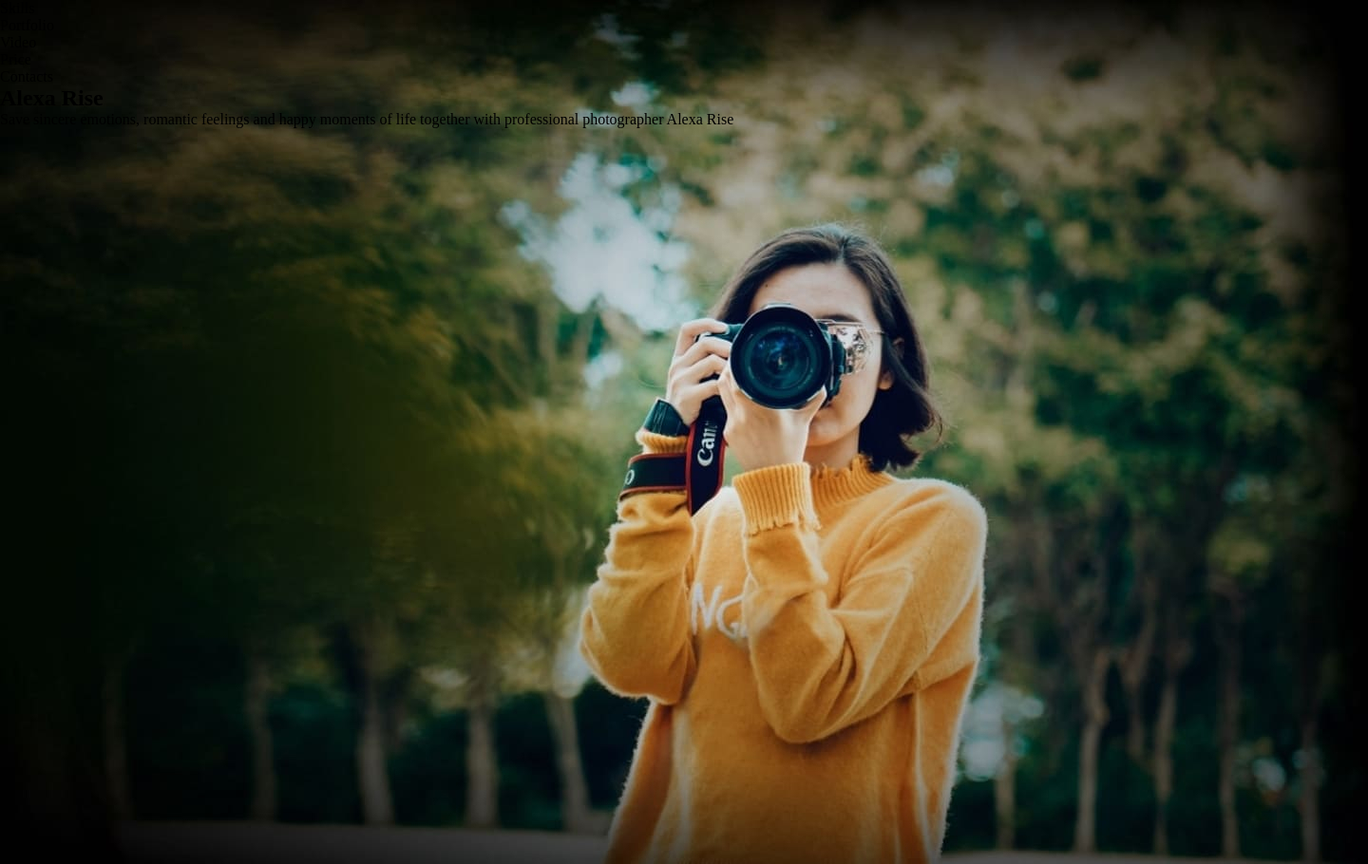
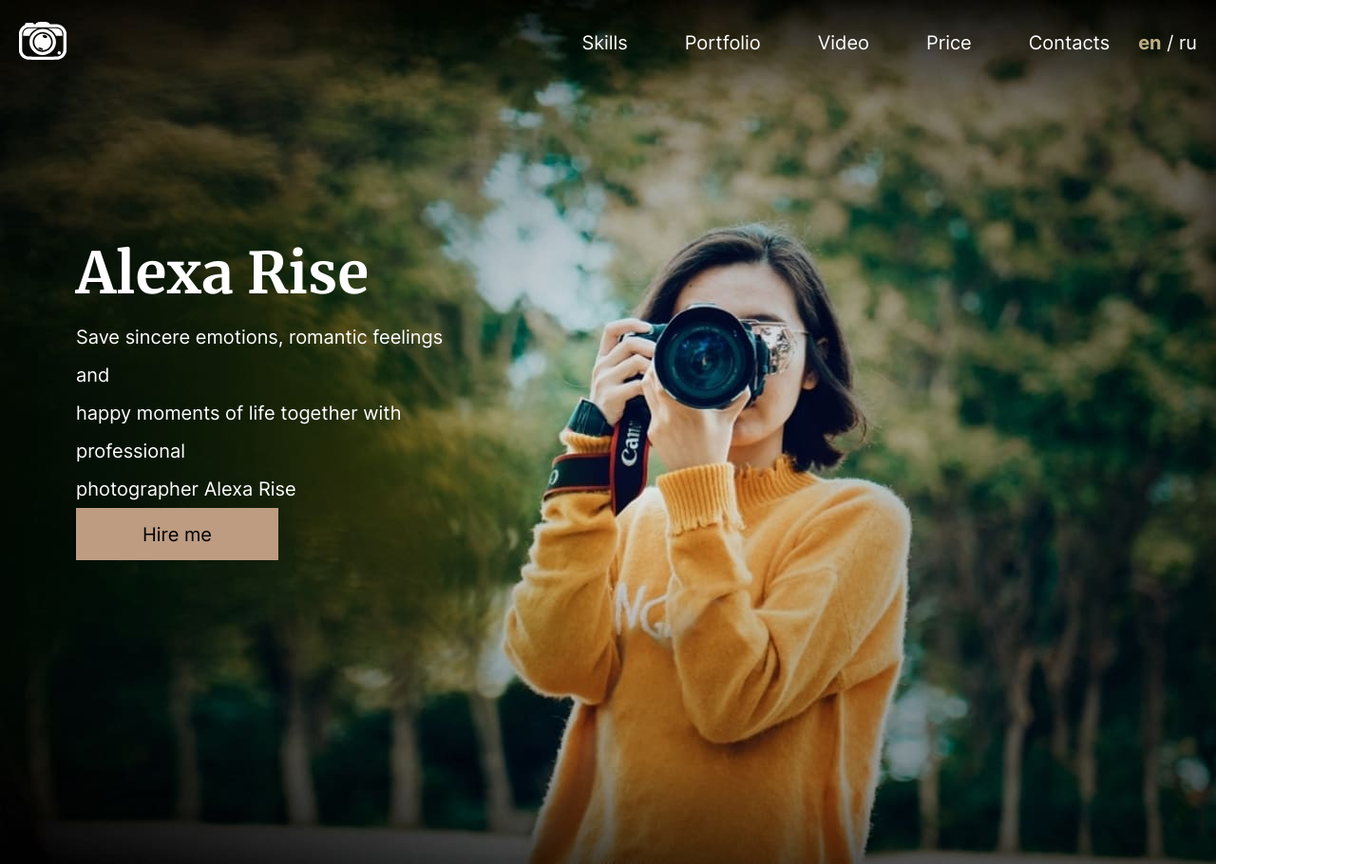
Before and after one commit to Evgeniy652/My_rs_projects, a plain HTML site: page portfolio/index.html in a window 1280 px wide. Shown: the whole page at 95% size, 1440 px wide, since content can reach past the window. Drawn offline with Linux system fonts and the light colour scheme.

Commit message:
feat:add fonts,svg,code and style nav, hero

```diff
--- a/portfolio/index.html
+++ b/portfolio/index.html
@@ -14,21 +14,23 @@
 	<div class="bg">
 	<header>
 		<div class="logo1">
+			<img src="./assets/svg/Vector.svg" alt="logo1">
 
 		</div>
 
 		<nav>
-			<ul>
-				<li><a href=""></a>Skills</li>
-				<li><a href=""></a>Portfolio</li>
-				<li><a href=""></a>Video</li>
-				<li><a href=""></a>Price</li>
-				<li><a href=""></a>Contacts</li>
+			<ul class="nav-list">
+				<li><a href="#skills">Skills</a></li>
+				<li><a href="#portfolio">Portfolio</a></li>
+				<li><a href="#video">Video</a></li>
+				<li><a href="#price">Price</a></li>
+				<li><a href="#contacts">Contacts</a></li>
 			</ul>
 
 		</nav>
 
 		<div class="switch-lng">
+			<p><span class="en">en</span> / ru</p>
 
 		</div>
 
@@ -39,32 +41,34 @@
 	<main>
 		<section class="hero">
 			<h1>Alexa Rise</h1>
-			<p>Save sincere emotions, romantic feelings and
-			   happy moments of life together with professional
+			<p>Save sincere emotions, romantic feelings and<br>
+			   happy moments of life together with professional<br>
 			   photographer Alexa Rise</p>
-			<div class="btn"></div>
+			<div class="btn">
+				<button>Hire me</button>
+			</div>
 
 
 		</section>
 	</div>
 
-		<section class="skills">
+		<section id="skills">
 
 		</section>
 
-		<section class="portfolio">
+		<section id="portfolio">
 
 		</section>
 
-		<section class="video">
+		<section id="video">
 
 		</section>
 
-		<section class="price">
+		<section id="price">
 
 		</section>
 
-		<section class="contacts">
+		<section id="contacts">
 
 		</section>
 
--- a/portfolio/style.css
+++ b/portfolio/style.css
@@ -1,20 +1,129 @@
 * {
 	box-sizing: border-box;
-	width:1440px;
+	max-width:1440px;
 	margin: 0;
 	padding: 0;
+    scroll-behavior: smooth;
+	font-family: Inter-Regular;
+
 }
+
+@font-face {
+    font-family:Inter-Bold;
+    src: url(./assets/fonts/Inter-Bold.ttf);
+   }
+
+
+@font-face {
+    font-family:Inter-Regular;
+    src: url(./assets/fonts/Inter-Regular.ttf);
+   }
+
+@font-face {
+    font-family: Merriweather-Bold;
+    src: url(./assets/fonts/Merriweather-Bold.ttf);
+   }
+
+   h1,h2 {
+    font-family: Merriweather-Bold;
+   }
 
 .bg {
 	background: url(./assets/img/bg.jpg);
+	background-repeat: no-repeat;
+    background-position: center 0;
 	height: 910px;
 }
 
 header {
 	height: 90px;
+	display: flex;
+	align-items: center;
+
+}
+
+.logo1 {
+	margin-left: 20px;
+}
+
+.logo1 img {
+	width: 50px;
+	height: 40px;
+}
+
+.hero h1 {
+	color: #ffffff;
+	font-size: 60px;
+	margin-bottom: 10px;
+}
+
+.hero p {
+	color: #ffffff;
+	font-size: 20px;
+    line-height:40px;
 }
 
 .hero {
-	width: 500px;
+	max-width: 500px;
 	height: 330px;
+	margin: 160px 800px 330px 80px;
+	display: flex;
+	flex-wrap: nowrap;
+    flex-direction: column;
+    justify-content: space-around;
+    align-items: flex-start;
 }
+
+.btn {
+	width:220px;
+	height: 55px;
+
+}
+
+.btn button {
+	max-width:220px;
+	height: 55px;
+	background-color:#BD9C82;
+    border: none;
+	padding: 0 70px;
+    text-align: center;
+    text-decoration: none;
+    display:block;
+	cursor: pointer;
+    font-size: 20px;
+
+}
+
+nav  {
+	margin-left: auto;
+
+}
+
+.nav-list {
+	display: flex;
+	justify-content: flex-end;
+	align-items: center;
+	list-style: none;
+
+  }
+
+.nav-list a {
+	text-decoration: none;
+	padding: 0 30px;
+    line-height: 30px;
+	font-size: 20px;
+	color: #ffffff;
+}
+
+.switch-lng {
+	color: white;
+	font-size: 20px;
+	margin-right:20px;
+
+}
+
+.en {
+	color: rgba(189, 174, 130, 1);
+	font-family: Inter-Bold;
+
+}
```
Also changed, not shown: portfolio/assets/fonts/Inter-Bold.ttf (added), portfolio/assets/fonts/Inter-Regular.ttf (added), portfolio/assets/fonts/Merriweather-Bold.ttf (added), portfolio/assets/svg/Vector.svg (added).
